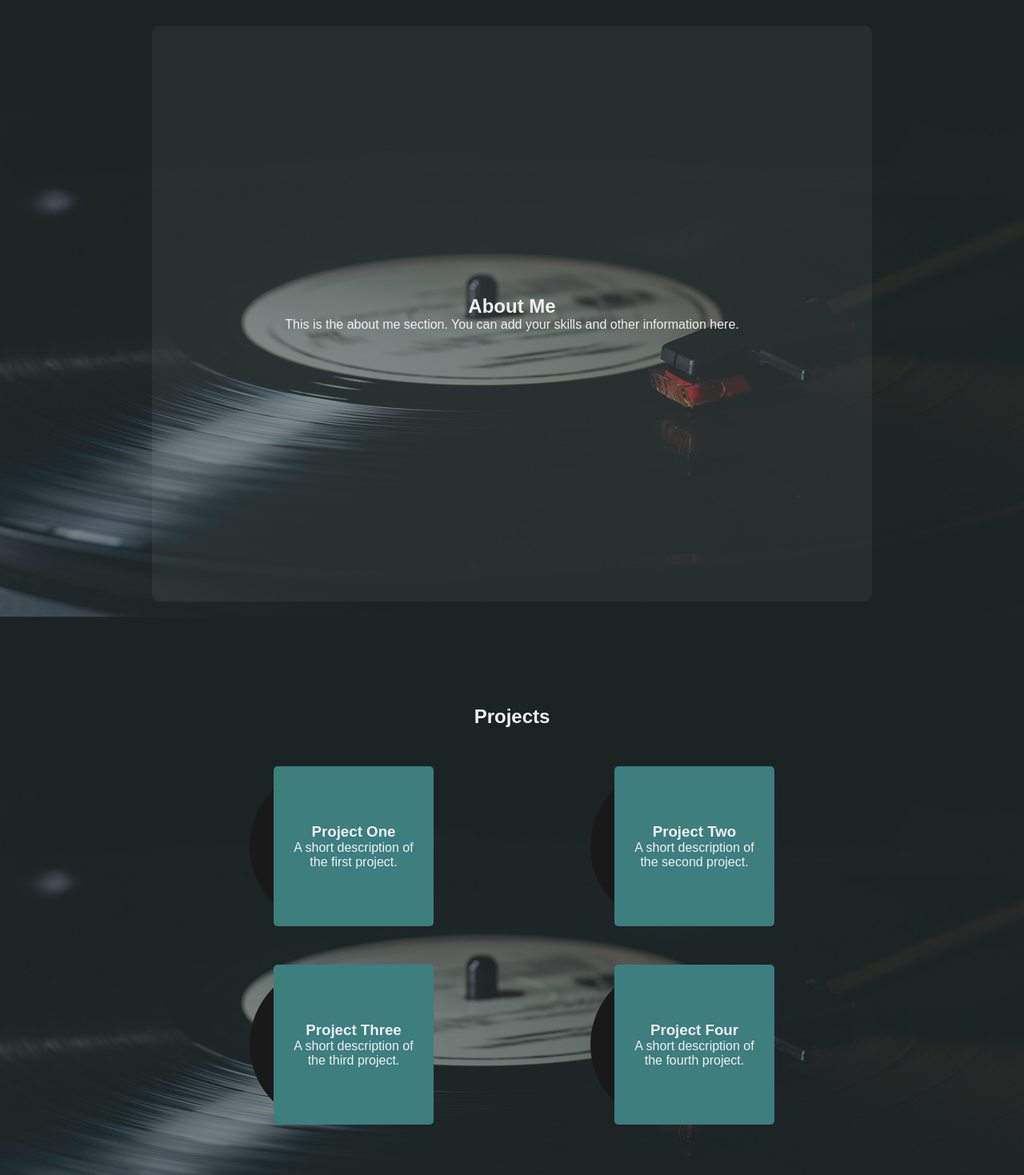
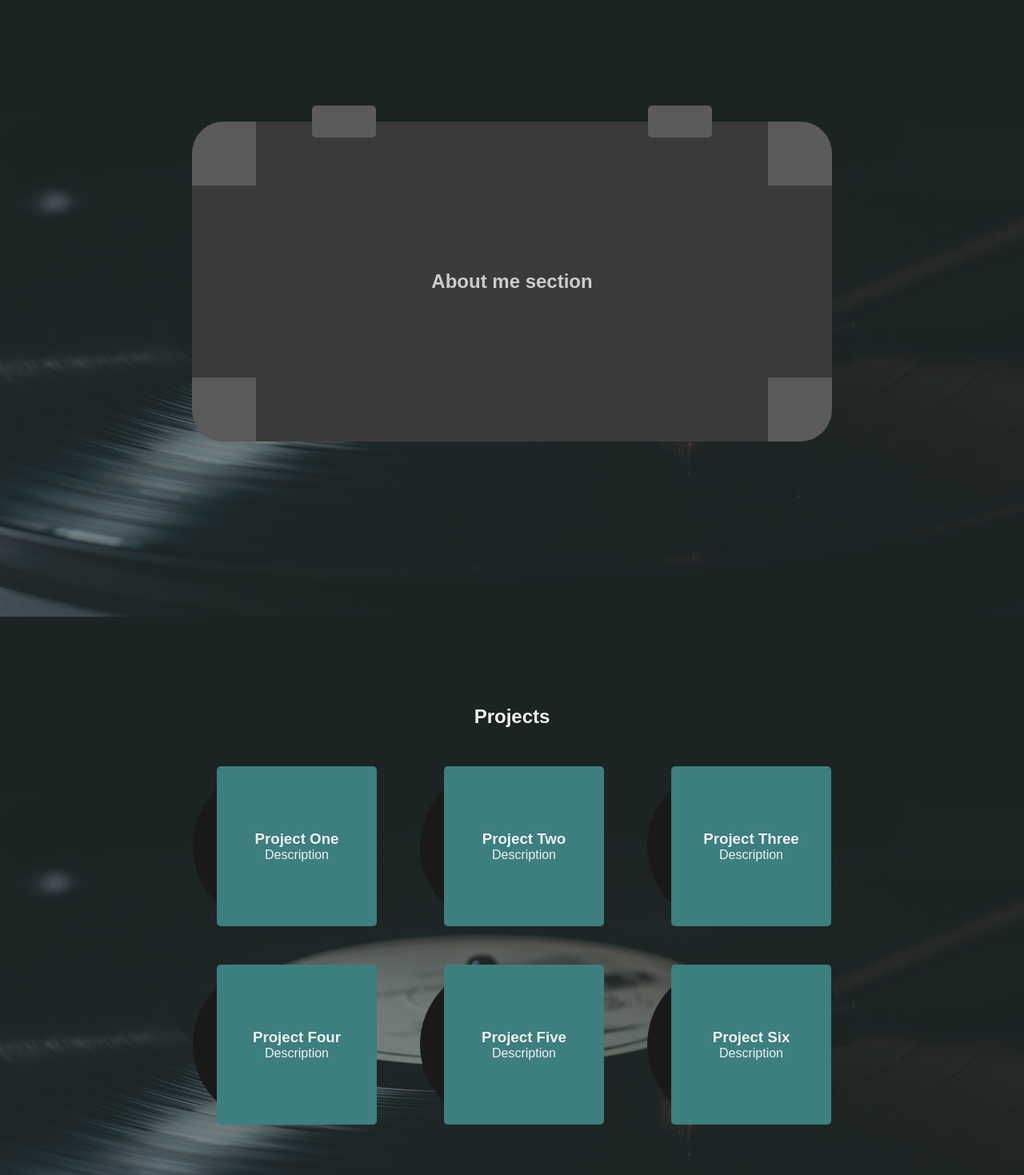
Before and after one commit to MalinDT/portfolio, a Next.js app: page / in a window 1280 px wide. Shown: the part 80-1549 px from the top of the page at 80% size. Built offline with nearby package versions, Linux system fonts and the light colour scheme.

Commit message:
Vinyl case

```diff
--- a/app/page.js
+++ b/app/page.js
@@ -34,18 +34,27 @@ export default function Home() {
         <div style={{ width: '2rem' }}></div>
       </header>
 
-      <section id="about" className={styles.content}>
-        <h2>About Me</h2>
-        <p>This is the about me section. You can add your skills and other information here.</p>
+      <section id="about" className={styles.section}>
+        <div className={styles.aboutContainer}>
+          <div className={`${styles.aboutCorner} ${styles.tl}`}></div>
+          <div className={`${styles.aboutCorner} ${styles.tr}`}></div>
+          <div className={`${styles.aboutCorner} ${styles.bl}`}></div>
+          <div className={`${styles.aboutCorner} ${styles.br}`}></div>
+          <div className={`${styles.aboutLatch} ${styles.latch1}`}></div>
+          <div className={`${styles.aboutLatch} ${styles.latch2}`}></div>
+          <h2>About me section</h2>
+        </div>
       </section>
 
       <section id="projects" className={styles.section}>
         <h2>Projects</h2>
         <div className={styles.projectsGrid}>
-          <VinylCard title="Project One" description="A short description of the first project." />
-          <VinylCard title="Project Two" description="A short description of the second project." />
-          <VinylCard title="Project Three" description="A short description of the third project." />
-          <VinylCard title="Project Four" description="A short description of the fourth project." />
+          <VinylCard title="Project One" description="Description" />
+          <VinylCard title="Project Two" description="Description" />
+          <VinylCard title="Project Three" description="Description" />
+          <VinylCard title="Project Four" description="Description" />
+          <VinylCard title="Project Five" description="Description" />
+          <VinylCard title="Project Six" description="Description" />
         </div>
       </section>
 
--- a/app/page.module.css
+++ b/app/page.module.css
@@ -15,6 +15,7 @@
   top: 0;
   left: 0;
   background-color: #2d3a3a;
+  z-index: 100;
 }
 
 .logo {
@@ -95,3 +96,45 @@
     grid-template-columns: repeat(2, 1fr);
   }
 }
+
+.aboutContainer {
+  position: relative;
+  width: 100%;
+  max-width: 800px;
+  height: 400px;
+  background-color: #3a3a3a;
+  border-radius: 40px;
+  display: flex;
+  justify-content: center;
+  align-items: center;
+  padding: 2rem;
+  color: #ccc;
+}
+
+.aboutCorner {
+  position: absolute;
+  width: 80px;
+  height: 80px;
+  background-color: #5a5a5a;
+}
+.tl { top: 0; left: 0; border-radius: 40px 0 0 0; }
+.tr { top: 0; right: 0; border-radius: 0 40px 0 0; }
+.bl { bottom: 0; left: 0; border-radius: 0 0 0 40px; }
+.br { bottom: 0; right: 0; border-radius: 0 0 40px 0; }
+
+.aboutLatch {
+  position: absolute;
+  top: -20px;
+  width: 80px;
+  height: 40px;
+  background-color: #5a5a5a;
+  border-radius: 5px;
+}
+.latch1 { left: 150px; }
+.latch2 { right: 150px; }
+
+@media (min-width: 1024px) {
+  .projectsGrid {
+    grid-template-columns: repeat(3, 1fr);
+  }
+}
```
